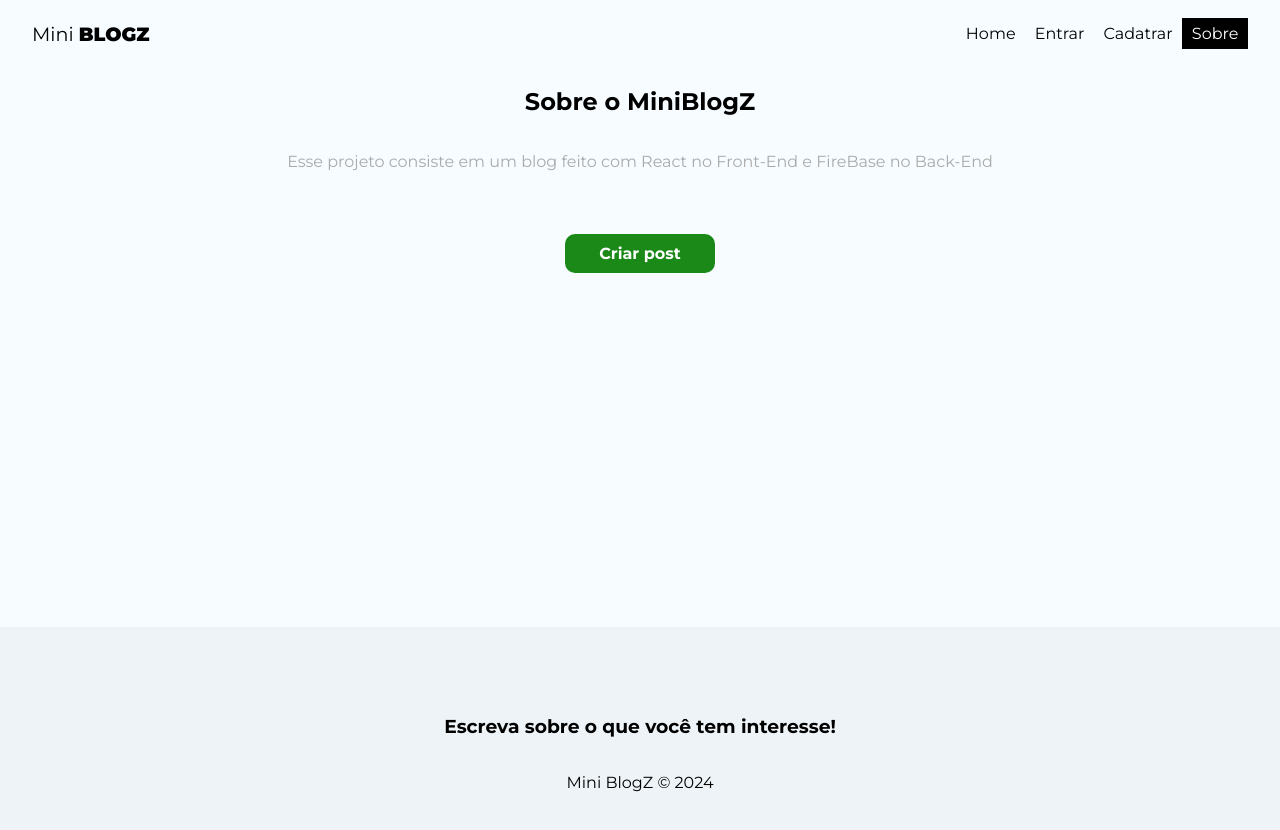
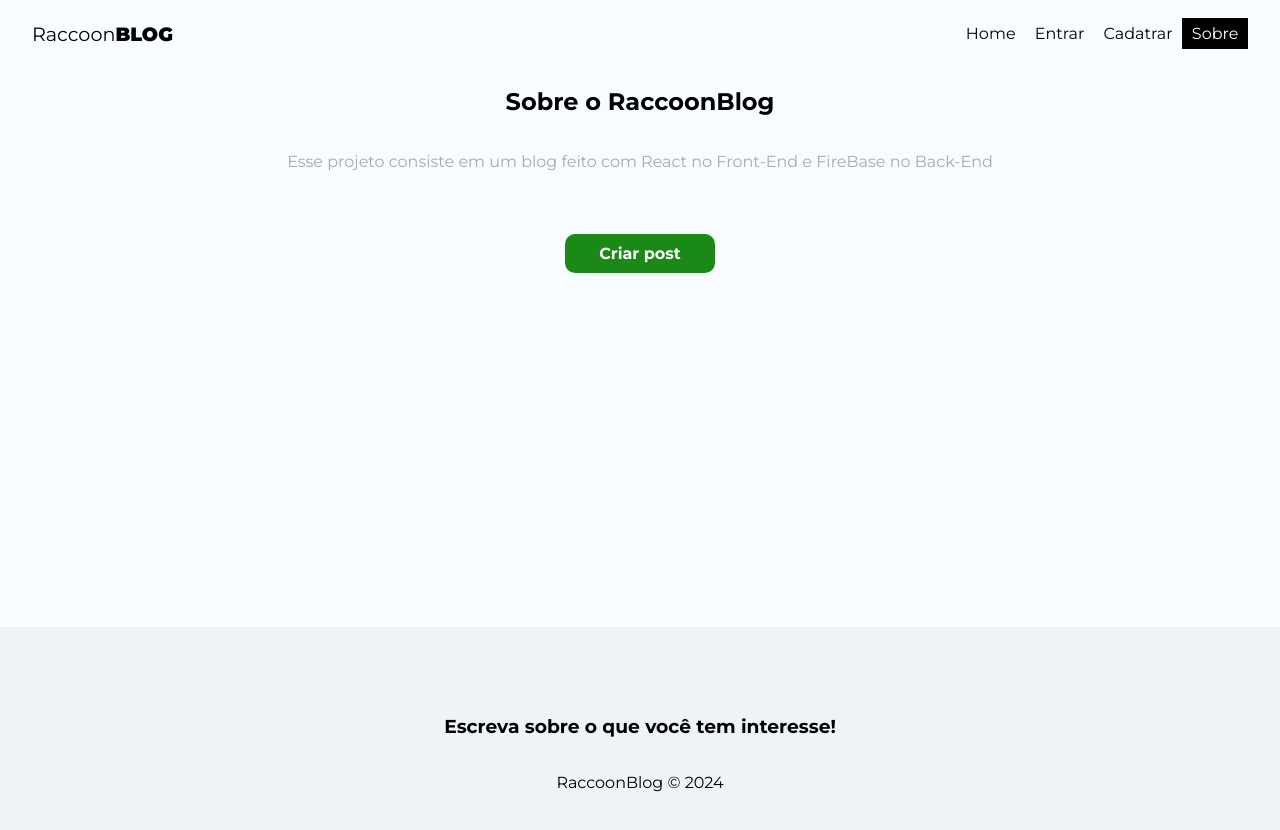
Before and after one commit to EnzoShiotuqui/MiniBlogz, a React (Vite) app: page /About in a window 1280 px wide. Shown: the top 830 px of the page. Built offline with nearby package versions, Linux system fonts and the light colour scheme; no server answers.

Commit message:
feat: racccomm

```diff
--- a/index.html
+++ b/index.html
@@ -2,9 +2,10 @@
 <html lang="en">
   <head>
     <meta charset="UTF-8" />
-    <link rel="icon" type="image/svg+xml" href="/globo.svg" />
+    <link rel="icon" type="image/svg+xml" href="/animal.png" />
     <meta name="viewport" content="width=device-width, initial-scale=1.0" />
-    <title>MiniBlogZ</title>
+    <title>
+      RaccoonBlog</title>
     <link rel="preconnect" href="https://fonts.googleapis.com">
     <link rel="preconnect" href="https://fonts.gstatic.com" crossorigin>
     <link href="https://fonts.googleapis.com/css2?family=Montserrat:ital,wght@0,100..900;1,100..900&display=swap" rel="stylesheet">
--- a/src/components/Footer/Footer.jsx
+++ b/src/components/Footer/Footer.jsx
@@ -5,7 +5,7 @@ const Footer = () => {
   return (
       <footer className={styles.footer}>
           <h3>Escreva sobre o que você tem interesse!</h3>
-          <p>Mini BlogZ &copy; 2024</p>
+          <p>RaccoonBlog &copy; 2024</p>
       </footer>
   )
 }
--- a/src/components/Navbar/Navbar.jsx
+++ b/src/components/Navbar/Navbar.jsx
@@ -11,7 +11,7 @@ const Navbar = () => {
     const { logout } = useAuthentication()
   return (
         <nav className={styles.navbar}>
-            <NavLink to="/" className={styles.brand}>Mini <span>BlogZ</span></NavLink>
+            <NavLink to="/" className={styles.brand}>Raccoon<span>Blog</span></NavLink>
             <ul className={styles.links_list}>
                 <li>
                     <NavLink to="/" className={({isActive}) => (isActive ? styles.active : '')}>Home</NavLink>
--- a/src/pages/About/About.jsx
+++ b/src/pages/About/About.jsx
@@ -5,7 +5,7 @@ import styles from "./About.module.css"
 const About = () => {
   return (
     <div className={styles.about}>
-        <h2>Sobre o Mini<span>BlogZ</span></h2>
+        <h2>Sobre o Raccoon<span>Blog</span></h2>
         <p>Esse projeto consiste em um blog feito com React no Front-End e FireBase no Back-End</p>
 
         <Link to="/Posts/Create" className="btn">Criar post</Link>
```
Also changed, not shown: public/animal.png (added).
